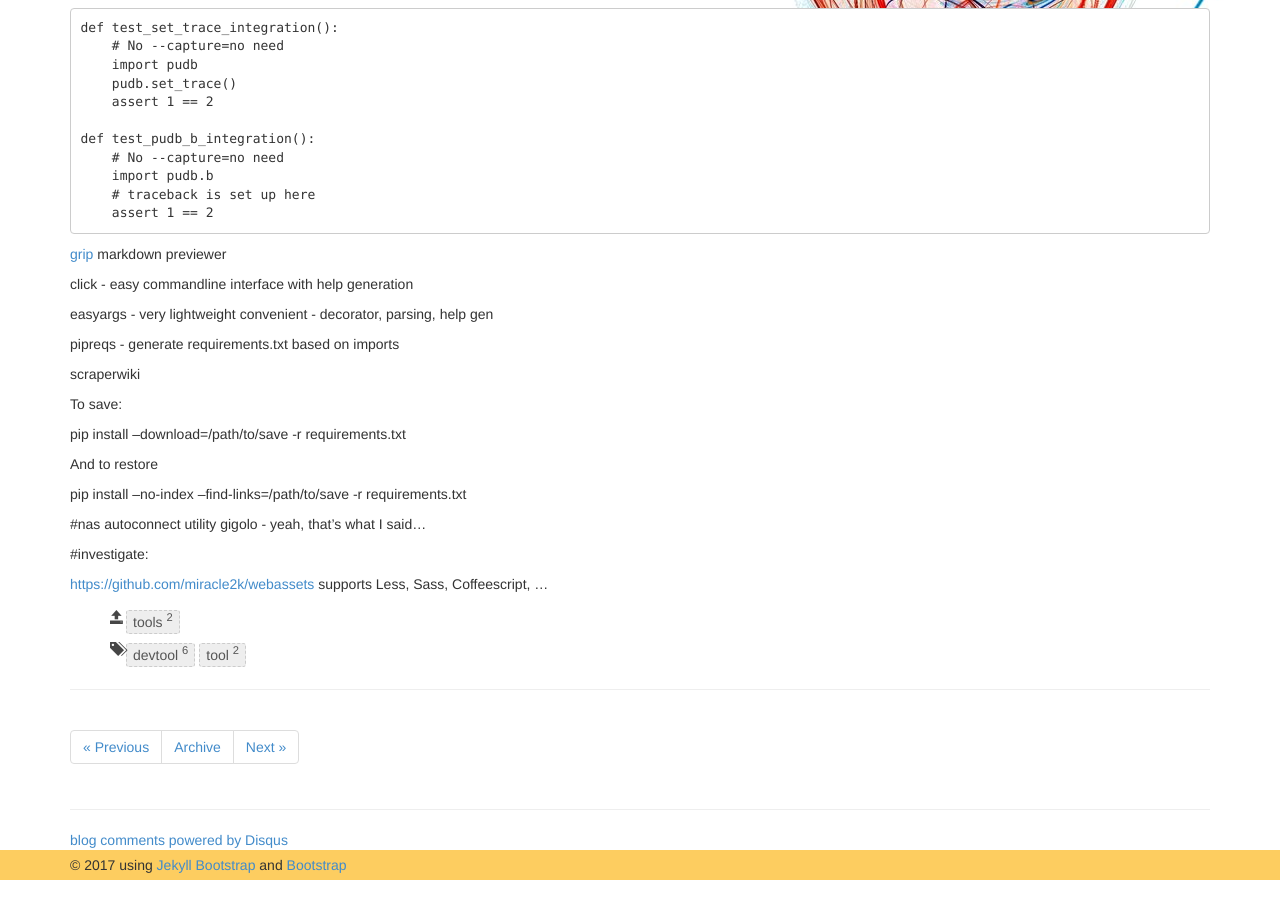
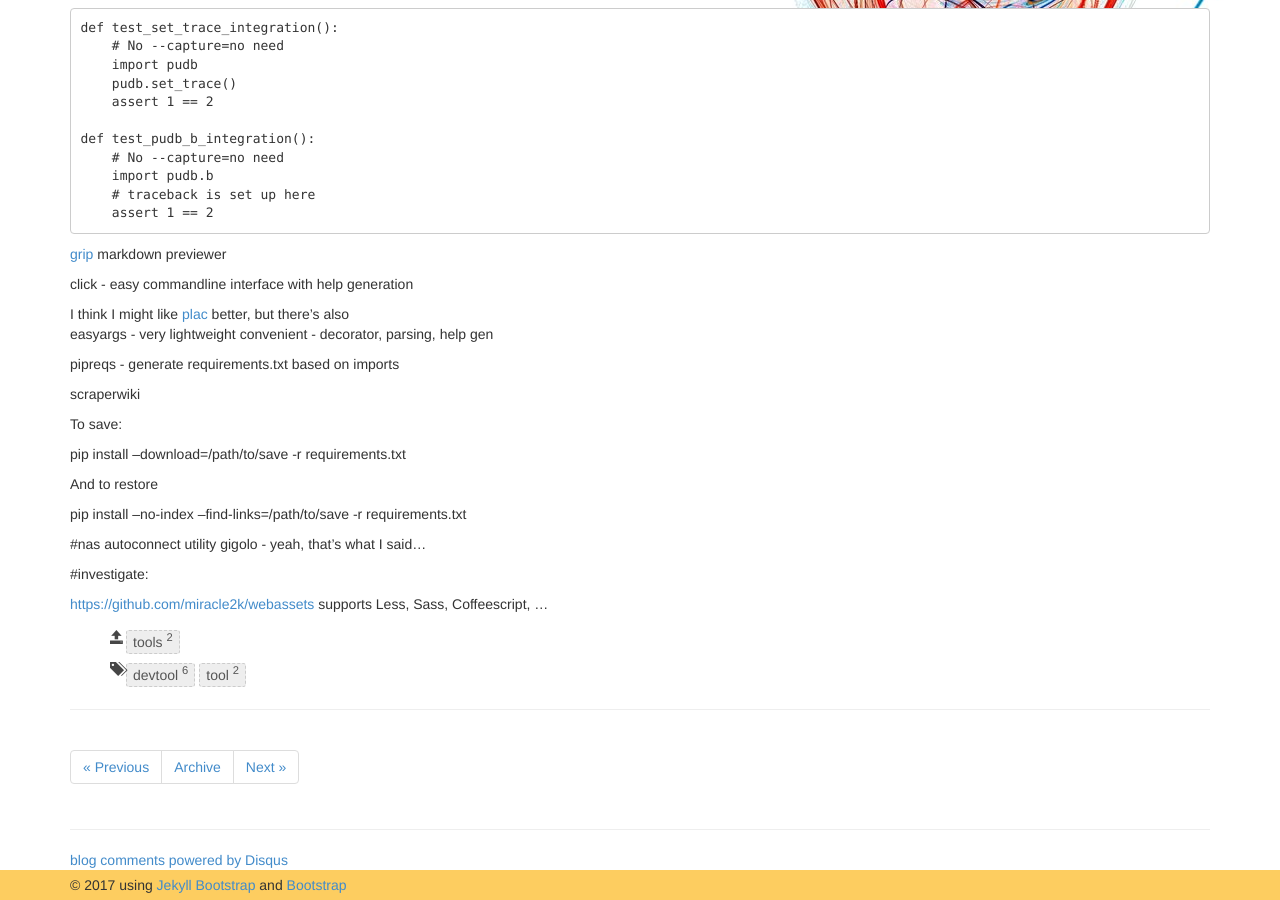
Before and after one commit to faizanvahevaria/chrisamow.github.io, a Jekyll site: the page built from _posts/2016-11-14-misc-tools.md, in a window 1280 px wide and 900 px high, scrolled down 762 px. Built offline with Jekyll 4.4.1, drawn with Linux system fonts in a browser that asks for light colours; nearby versions of some CDN libraries; comment, search, counter and statistics services are not loaded.

Commit message:
blog content

```diff
--- a/_posts/2016-11-14-misc-tools.md
+++ b/_posts/2016-11-14-misc-tools.md
@@ -63,6 +63,7 @@ h264ify (request youtube in h264 instead of webm which doesn't have hw accel)
 
 click - easy commandline interface with help generation
 
+I think I might like [plac](https://github.com/micheles/plac) better, but there's also
 easyargs - very lightweight convenient - decorator, parsing, help gen
 
 pipreqs - generate requirements.txt based on imports
```
